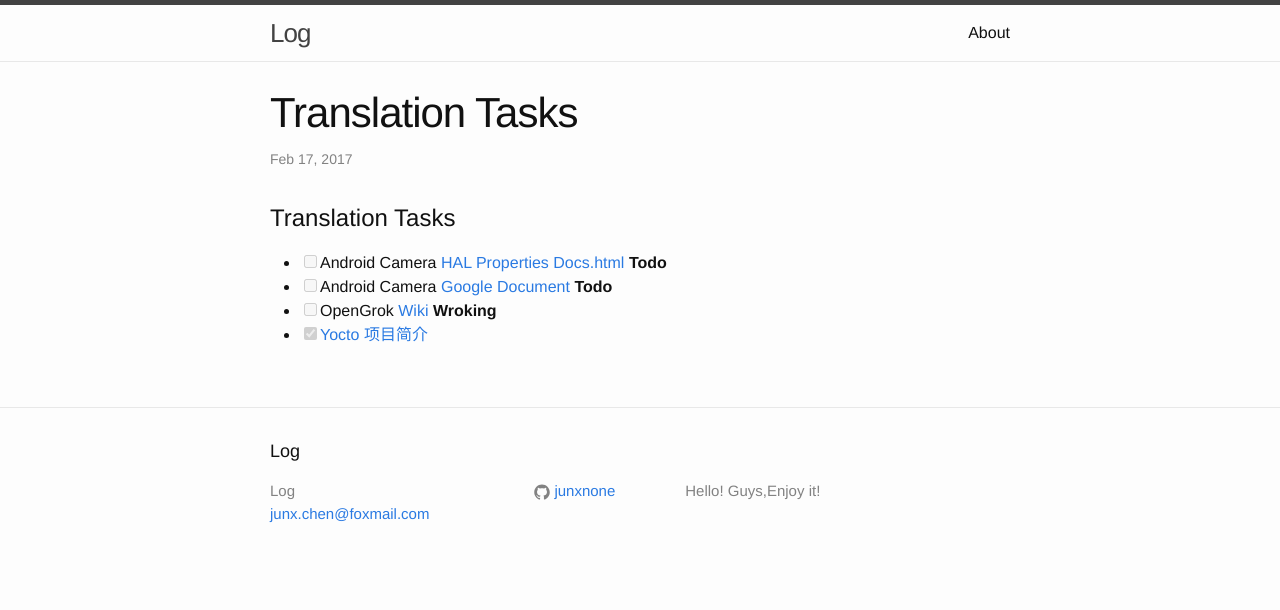
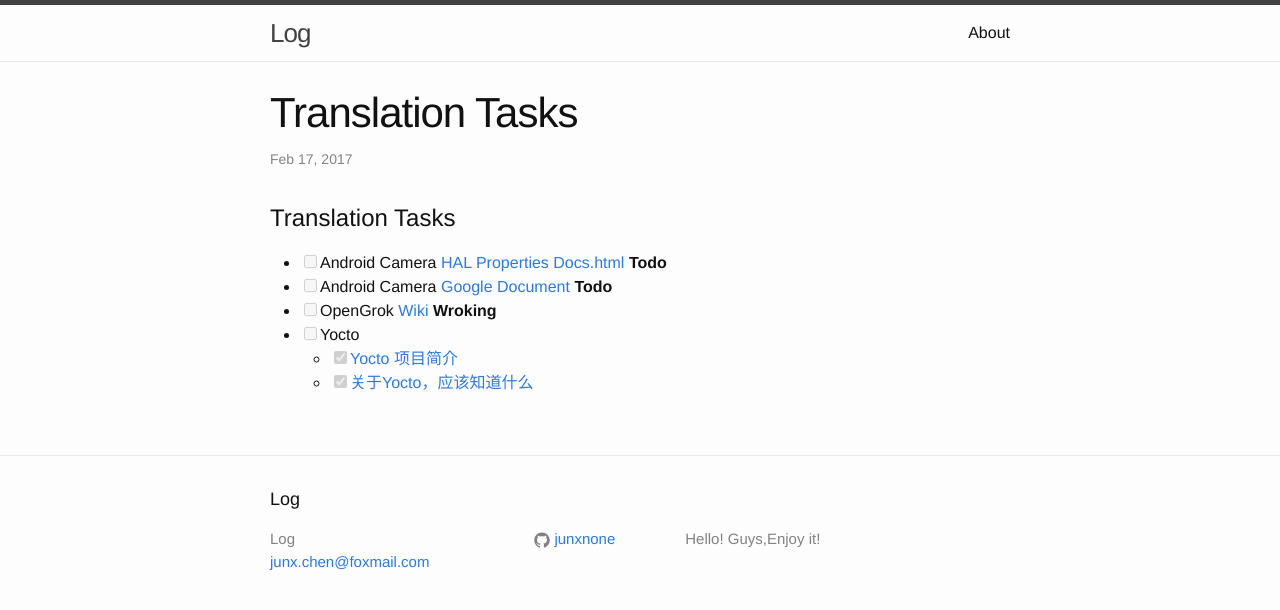
Before and after one commit to junxnone/tio, a Jekyll site: the page built from _posts/2017-02-17-Translation-Tasks.markdown, in a window 1280 px wide. Shown: the top 610 px of the page. Built offline with Jekyll 4.4.1, drawn with Linux system fonts in a browser that asks for light colours; our own code applies the rules of GitHub Pages for plain Markdown files.

Commit message:
Update 2017-02-17-Translation-Tasks.markdown

```diff
--- a/_posts/2017-02-17-Translation-Tasks.markdown
+++ b/_posts/2017-02-17-Translation-Tasks.markdown
@@ -2,4 +2,6 @@
 - [ ] Android Camera [HAL Properties Docs.html](https://android.googlesource.com/platform/system/media/+/master/camera/docs/docs.html)  **Todo**
 - [ ] Android Camera [Google Document](https://source.android.com/devices/camera/index.html)  **Todo**
 - [ ] OpenGrok [Wiki](http://opengrok.github.io/OpenGrok/)  **Wroking**
-- [x] [Yocto 项目简介](https://junxnone.github.io/yocto/brief-yoctoprojectqs.html)
+- [ ] Yocto
+  - [x] [Yocto 项目简介](https://junxnone.github.io/yocto/brief-yoctoprojectqs.html)
+  - [x] [关于Yocto，应该知道什么](https://junxnone.github.io/yocto/what-i-wish-id-known.html)
```
